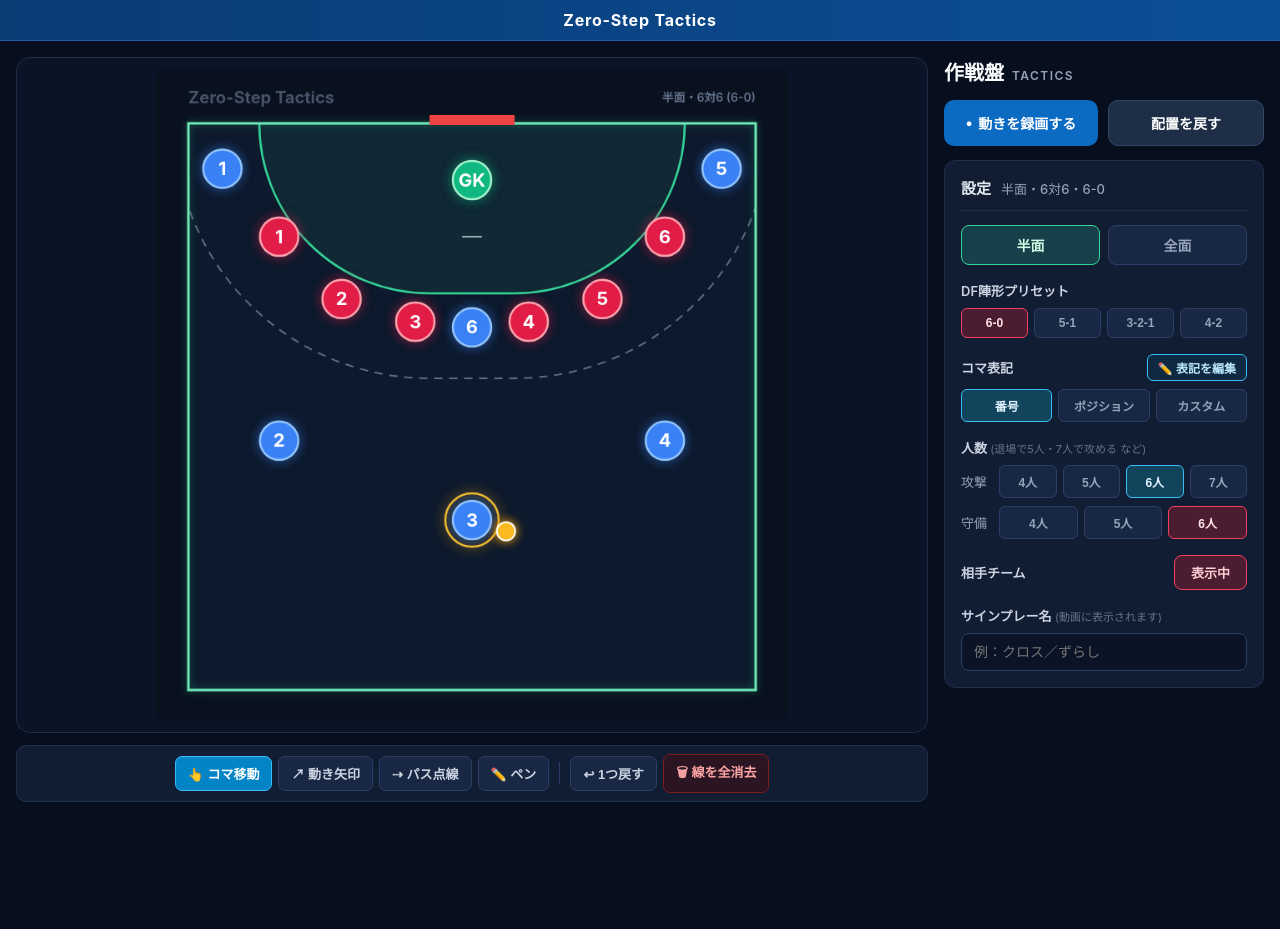
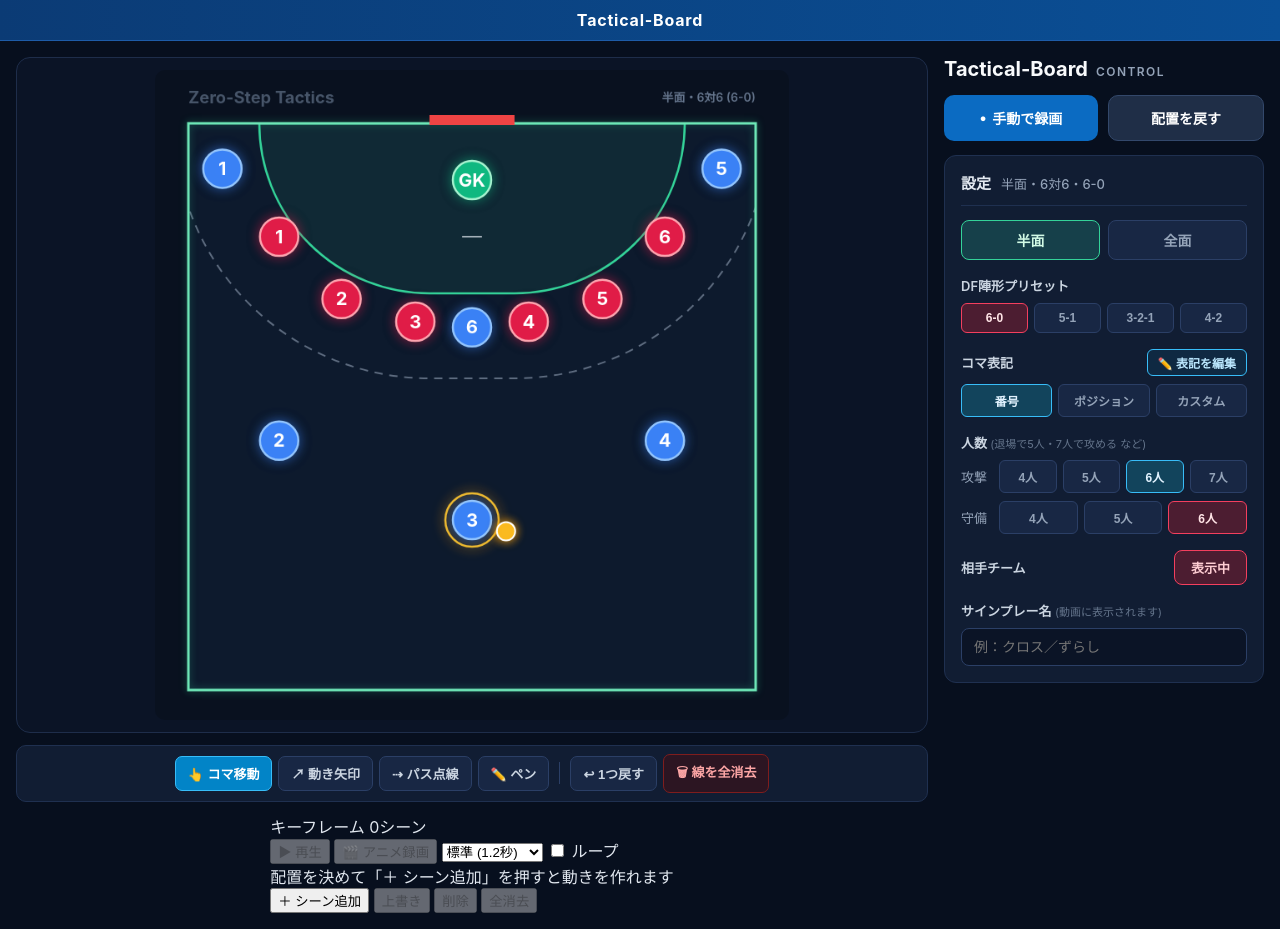
Before and after one commit to simlovehand-blip/Tactical-Board, a plain HTML site: page index.html in a window 1280 px wide. Before the commit the page ends 818 px from the top, so only its background shows below. Drawn offline with Linux system fonts and the light colour scheme.

Commit message:
Update index.html

```diff
--- a/index.html
+++ b/index.html
@@ -3,16 +3,16 @@
 <head>
     <meta charset="UTF-8">
     <meta name="viewport" content="width=device-width, initial-scale=1.0, maximum-scale=1.0, user-scalable=no">
-    <title>Tactical-Board (電子作戦盤)</title>
-    <link rel="stylesheet" href="style.css?v=2">
+    <title>Tactical-Board</title>
+    <link rel="stylesheet" href="style.css?v=3">
 </head>
 <body>
     <header class="app-header">
-        <h1>Zero-Step Tactics</h1>
+        <h1>Tactical-Board</h1>
     </header>
 
     <div class="app-container">
-        <!-- 左側：作戦盤キャンバス＆描画ツールバー -->
+        <!-- 左側：作戦盤キャンバス＆ツールバー＆キーフレーム -->
         <div class="board-section">
             <div class="canvas-wrapper">
                 <canvas id="tactics-canvas"></canvas>
@@ -28,19 +28,53 @@
                 <button class="tool-action-btn" id="btn-undo-draw">↩ 1つ戻す</button>
                 <button class="tool-action-btn danger" id="btn-clear-draw">🗑 線を全消去</button>
             </div>
+
+            <!-- キーフレーム・タイムラインバー -->
+            <div class="keyframe-bar">
+                <div class="kf-top-row">
+                    <div class="kf-title">
+                        <span>キーフレーム</span>
+                        <span class="kf-count" id="kf-count">0シーン</span>
+                    </div>
+                    <div class="kf-play-controls">
+                        <button class="kf-btn primary" id="btn-kf-play" disabled>▶ 再生</button>
+                        <button class="kf-btn record-anim" id="btn-kf-record" disabled>🎬 アニメ録画</button>
+                        <select id="kf-speed-select" class="kf-select" title="1シーン間の移動時間">
+                            <option value="1800">遅め (1.8秒)</option>
+                            <option value="1200" selected>標準 (1.2秒)</option>
+                            <option value="750">速め (0.75秒)</option>
+                        </select>
+                        <label class="kf-loop-label">
+                            <input type="checkbox" id="kf-loop-check"> ループ
+                        </label>
+                    </div>
+                </div>
+
+                <div class="kf-bottom-row">
+                    <div class="kf-timeline" id="kf-timeline">
+                        <span class="kf-empty-msg">配置を決めて「＋ シーン追加」を押すと動きを作れます</span>
+                    </div>
+                    <div class="kf-edit-controls">
+                        <button class="kf-btn add" id="btn-kf-add">＋ シーン追加</button>
+                        <button class="kf-btn" id="btn-kf-update" disabled>上書き</button>
+                        <button class="kf-btn danger" id="btn-kf-delete" disabled>削除</button>
+                        <button class="kf-btn danger" id="btn-kf-clear" disabled>全消去</button>
+                    </div>
+                </div>
+            </div>
         </div>
 
         <!-- 右側：コントロールパネル -->
         <aside class="panel-container">
             <div class="panel-header">
-                <span>作戦盤</span>
-                <span class="panel-en">TACTICS</span>
+                <span>Tactical-Board</span>
+                <span class="panel-en">CONTROL</span>
             </div>
 
             <div class="action-buttons">
                 <button class="btn btn-record" id="btn-record">
                     <span class="rec-icon">●</span>
-                    <span id="rec-label">動きを録画する</span>
+                    <span id="rec-label">手動で録画</span>
                 </button>
                 <button class="btn btn-secondary" id="btn-reset">配置を戻す</button>
             </div>
@@ -52,7 +86,7 @@
                     <button id="btn-close-video" class="btn-mini">✕</button>
                 </div>
                 <video id="recorded-video" controls playsinline></video>
-                <a id="btn-download-video" class="btn btn-download" download="tactics.webm">↓ 動画を保存する</a>
+                <a id="btn-download-video" class="btn btn-download" download="Tactical-Board.webm">↓ 動画を保存する</a>
             </div>
 
             <!-- 設定パネル -->
@@ -161,6 +195,6 @@
         </div>
     </div>
 
-    <script src="app.js?v=2"></script>
+    <script src="app.js?v=3"></script>
 </body>
 </html>
```
